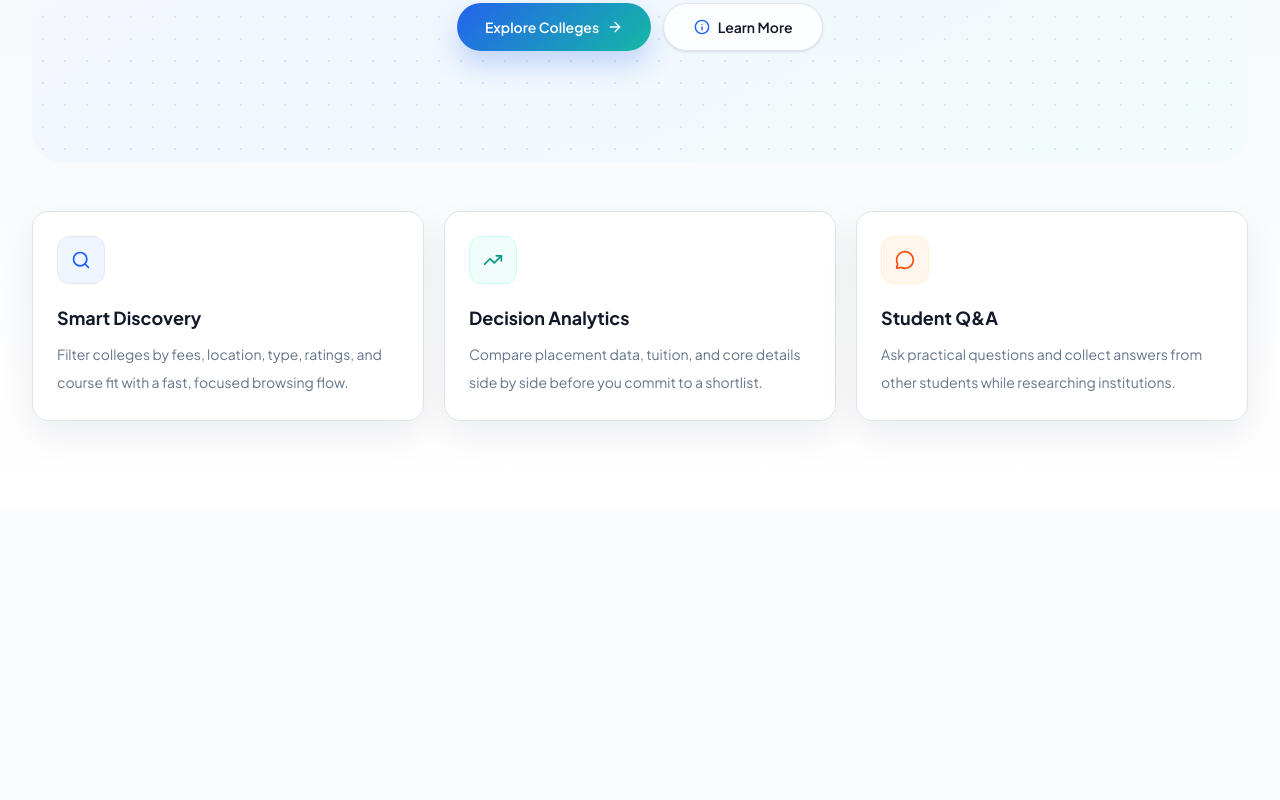
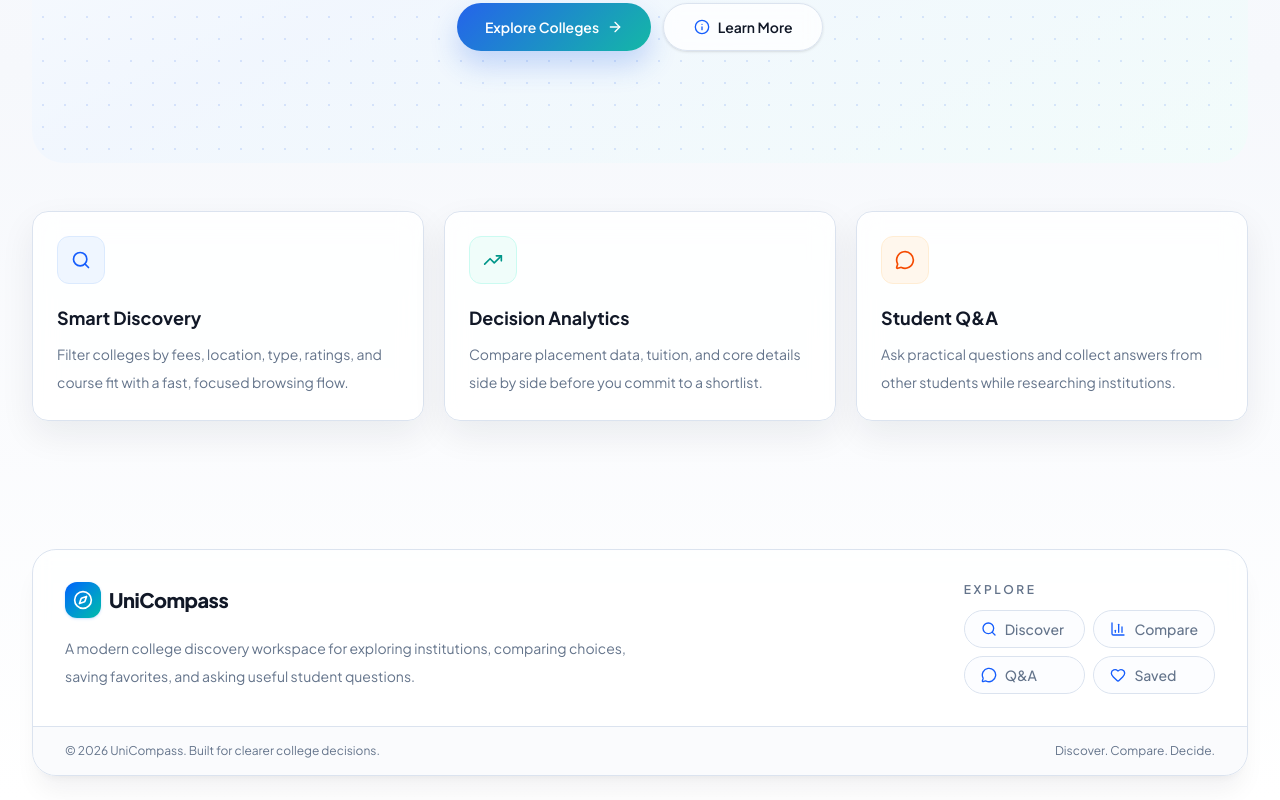
Before and after one commit to angelabera/UniCompass, a Next.js app in the folder frontend/: page / in a window 1280 px wide. Shown: the part 530-1330 px from the top of the page. Before the commit the page ends 1039 px from the top, so only its background shows below. Built offline with nearby package versions, Linux system fonts and the light colour scheme.

Commit message:
Added footer

```diff
--- a/frontend/src/app/colleges/[id]/page.tsx
+++ b/frontend/src/app/colleges/[id]/page.tsx
@@ -8,15 +8,45 @@ import { motion } from "framer-motion";
 import { MapPin, Star, BookOpen, Briefcase, Heart, ChevronLeft } from "lucide-react";
 import Link from "next/link";
 
+interface Course {
+  id: string;
+  name: string;
+  duration: string;
+  fees?: number | null;
+}
+
+interface Placement {
+  id: string;
+  year: number;
+  highestPackage?: number | null;
+  averagePackage?: number | null;
+  placementPercentage?: number | null;
+}
+
+interface College {
+  id: string;
+  name: string;
+  location: string;
+  description?: string | null;
+  imageUrl?: string | null;
+  rating?: number | null;
+  courses?: Course[];
+  placements?: Placement[];
+}
+
 export default function CollegeDetails() {
   const { id } = useParams();
   const router = useRouter();
-  const [college, setCollege] = useState<any>(null);
+  const [college, setCollege] = useState<College | null>(null);
   const [loading, setLoading] = useState(true);
 
   const { isAuthenticated, savedColleges, addSavedCollege, removeSavedCollege } = useStore();
   const isSaved = savedColleges.some((c) => c.id === id);
   const [saving, setSaving] = useState(false);
+
+  useEffect(() => {
+    window.scrollTo({ top: 0, left: 0, behavior: "auto" });
+  }, [id]);
 
   useEffect(() => {
     const fetchCollege = async () => {
@@ -141,7 +171,7 @@ export default function CollegeDetails() {
               </h3>
               {college.courses && college.courses.length > 0 ? (
                 <ul className="space-y-3">
-                  {college.courses.map((course: any) => (
+                  {college.courses.map((course) => (
                     <li key={course.id} className="flex flex-col sm:flex-row sm:items-center justify-between py-2 border-b border-border/50 last:border-0 last:pb-0">
                       <div className="font-medium text-sm text-foreground mb-1 sm:mb-0">{course.name}</div>
                       <div className="flex items-center space-x-3 text-xs">
@@ -164,7 +194,7 @@ export default function CollegeDetails() {
               </h3>
               {college.placements && college.placements.length > 0 ? (
                 <div className="space-y-4">
-                  {college.placements.map((placement: any) => (
+                  {college.placements.map((placement) => (
                     <div key={placement.id} className="bg-muted/30 p-4 rounded-lg border border-border/50">
                       <div className="font-semibold text-sm text-foreground mb-3 flex items-center">
                         <span className="bg-primary text-primary-foreground text-[10px] px-2 py-0.5 rounded-full mr-2">CLASS OF {placement.year}</span>
@@ -172,19 +202,19 @@ export default function CollegeDetails() {
                       <div className="grid grid-cols-2 gap-4">
                         <div>
                           <div className="text-[11px] text-muted-foreground uppercase tracking-wider font-medium mb-1">Highest Package</div>
-                          <div className="text-sm font-semibold text-foreground">₹{(placement.highestPackage / 100000).toFixed(1)} LPA</div>
+                          <div className="text-sm font-semibold text-foreground">₹{((placement.highestPackage || 0) / 100000).toFixed(1)} LPA</div>
                         </div>
                         <div>
                           <div className="text-[11px] text-muted-foreground uppercase tracking-wider font-medium mb-1">Average Package</div>
-                          <div className="text-sm font-semibold text-foreground">₹{(placement.averagePackage / 100000).toFixed(1)} LPA</div>
+                          <div className="text-sm font-semibold text-foreground">₹{((placement.averagePackage || 0) / 100000).toFixed(1)} LPA</div>
                         </div>
                         <div className="col-span-2 mt-2">
                           <div className="flex justify-between items-center mb-1.5">
                             <span className="text-[11px] text-muted-foreground uppercase tracking-wider font-medium">Placement Rate</span>
-                            <span className="text-xs font-semibold text-foreground">{placement.placementPercentage}%</span>
+                            <span className="text-xs font-semibold text-foreground">{placement.placementPercentage || 0}%</span>
                           </div>
                           <div className="w-full bg-muted rounded-full h-1.5 overflow-hidden">
-                            <div className="bg-primary h-full rounded-full" style={{ width: `${placement.placementPercentage}%` }}></div>
+                            <div className="bg-primary h-full rounded-full" style={{ width: `${placement.placementPercentage || 0}%` }}></div>
                           </div>
                         </div>
                       </div>
--- a/frontend/src/components/AppShell.tsx
+++ b/frontend/src/components/AppShell.tsx
@@ -1,6 +1,7 @@
 "use client";
 
 import Navbar from "@/components/Navbar";
+import Footer from "@/components/Footer";
 
 export function AppShell({ children }: { children: React.ReactNode }) {
   return (
@@ -9,6 +10,7 @@ export function AppShell({ children }: { children: React.ReactNode }) {
       <main className="flex-grow pt-24 pb-10 px-4 md:px-8 max-w-7xl mx-auto w-full">
         {children}
       </main>
+      <Footer />
     </>
   );
 }
--- /dev/null
+++ b/frontend/src/components/Footer.tsx
@@ -0,0 +1,57 @@
+"use client";
+
+import Link from "next/link";
+import { BarChart3, Compass, Heart, MessageCircle, Search } from "lucide-react";
+
+const links = [
+  { href: "/colleges", label: "Discover", icon: Search },
+  { href: "/compare", label: "Compare", icon: BarChart3 },
+  { href: "/questions", label: "Q&A", icon: MessageCircle },
+  { href: "/saved", label: "Saved", icon: Heart }
+];
+
+export default function Footer() {
+  return (
+    <footer className="mt-10 px-4 pb-6 md:px-8">
+      <div className="mx-auto max-w-7xl overflow-hidden rounded-3xl border border-border bg-card/80 shadow-xl shadow-slate-900/5 backdrop-blur">
+        <div className="grid gap-8 p-6 md:grid-cols-[1.2fr_0.8fr] md:p-8">
+          <div>
+            <Link href="/" className="mb-4 inline-flex items-center gap-2">
+              <div className="rounded-xl bg-gradient-to-br from-blue-600 to-teal-500 p-2 text-white shadow-sm shadow-blue-500/20">
+                <Compass className="h-5 w-5" />
+              </div>
+              <span className="text-xl font-extrabold tracking-tight text-foreground">UniCompass</span>
+            </Link>
+            <p className="max-w-xl text-sm leading-7 text-muted-foreground">
+              A modern college discovery workspace for exploring institutions, comparing choices, saving favorites, and asking useful student questions.
+            </p>
+          </div>
+
+          <div className="md:justify-self-end">
+            <p className="mb-3 text-xs font-semibold uppercase tracking-[0.22em] text-muted-foreground">Explore</p>
+            <div className="grid grid-cols-2 gap-2">
+              {links.map((item) => {
+                const Icon = item.icon;
+                return (
+                  <Link
+                    key={item.href}
+                    href={item.href}
+                    className="inline-flex items-center gap-2 rounded-full border border-border bg-background/75 px-4 py-2 text-sm font-medium text-muted-foreground transition-all hover:-translate-y-0.5 hover:bg-white hover:text-foreground hover:shadow-sm dark:hover:bg-slate-900"
+                  >
+                    <Icon className="h-4 w-4 text-blue-600" />
+                    {item.label}
+                  </Link>
+                );
+              })}
+            </div>
+          </div>
+        </div>
+
+        <div className="flex flex-col gap-2 border-t border-border bg-muted/30 px-6 py-4 text-xs text-muted-foreground md:flex-row md:items-center md:justify-between md:px-8">
+          <span>© {new Date().getFullYear()} UniCompass. Built for clearer college decisions.</span>
+          <span>Discover. Compare. Decide.</span>
+        </div>
+      </div>
+    </footer>
+  );
+}
```
Also changed, not shown: 1 other file (tests, documents, lock files or other folders).
